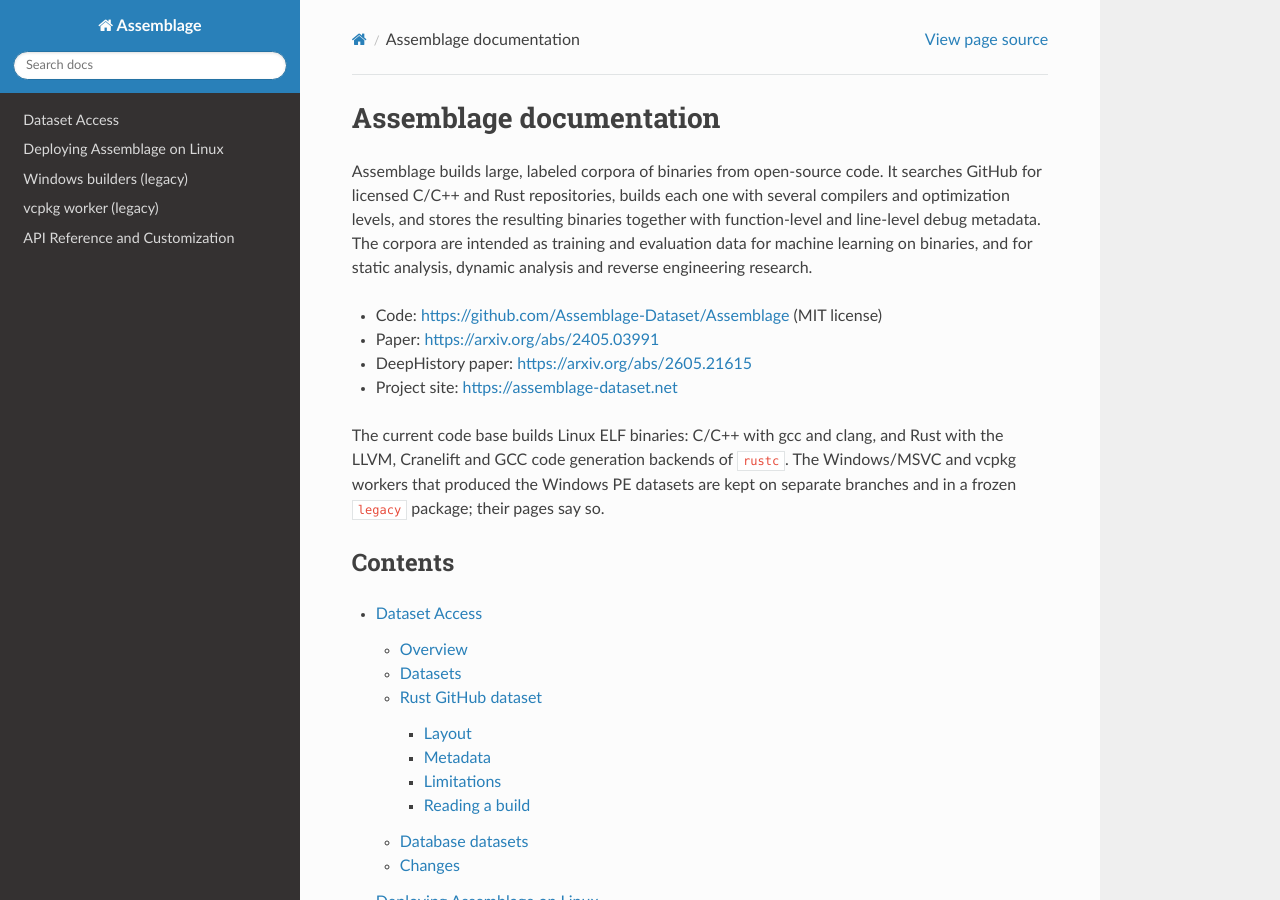
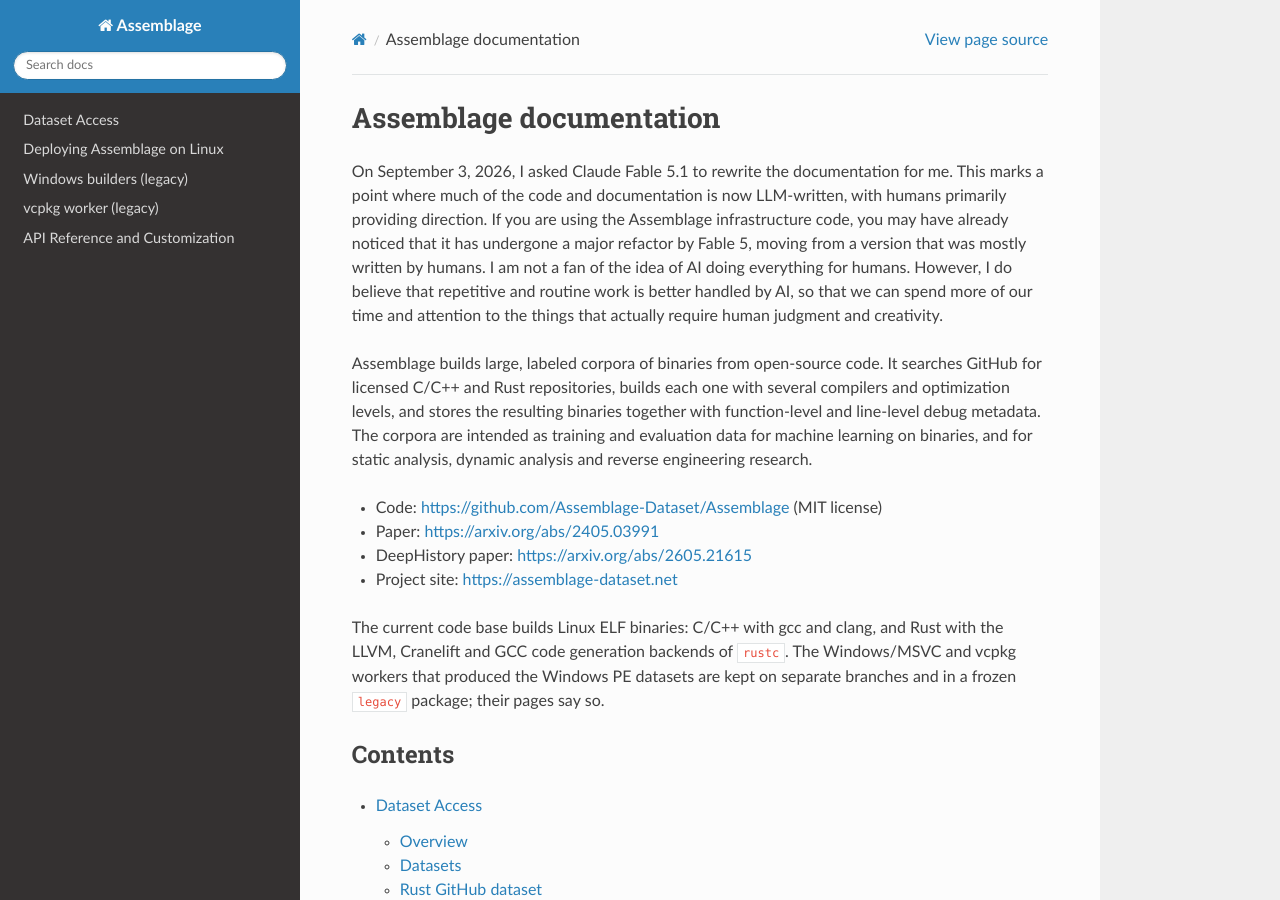
Before and after one commit to changliu98/AssemblageDocs, a Sphinx documentation site: the page built from docs/source/index.rst, in a window 1280 px wide and 900 px high. Built offline with Sphinx 7.4.7 and the Read the Docs theme 3.1.0, drawn with Linux system fonts in a browser that asks for light colours.

Commit message:
Update index.rst

```diff
--- a/docs/source/index.rst
+++ b/docs/source/index.rst
@@ -1,5 +1,8 @@
 Assemblage documentation
 ========================
+
+On September 3, 2026, I asked Claude Fable 5.1 to rewrite the documentation for me. This marks a point where much of the code and documentation is now LLM-written, with humans primarily providing direction. If you are using the Assemblage infrastructure code, you may have already noticed that it has undergone a major refactor by Fable 5, moving from a version that was mostly written by humans. I am not a fan of the idea of AI doing everything for humans. However, I do believe that repetitive and routine work is better handled by AI, so that we can spend more of our time and attention to the things that actually require human judgment and creativity.
+
 
 Assemblage builds large, labeled corpora of binaries from open-source code.
 It searches GitHub for licensed C/C++ and Rust repositories, builds each one
```
